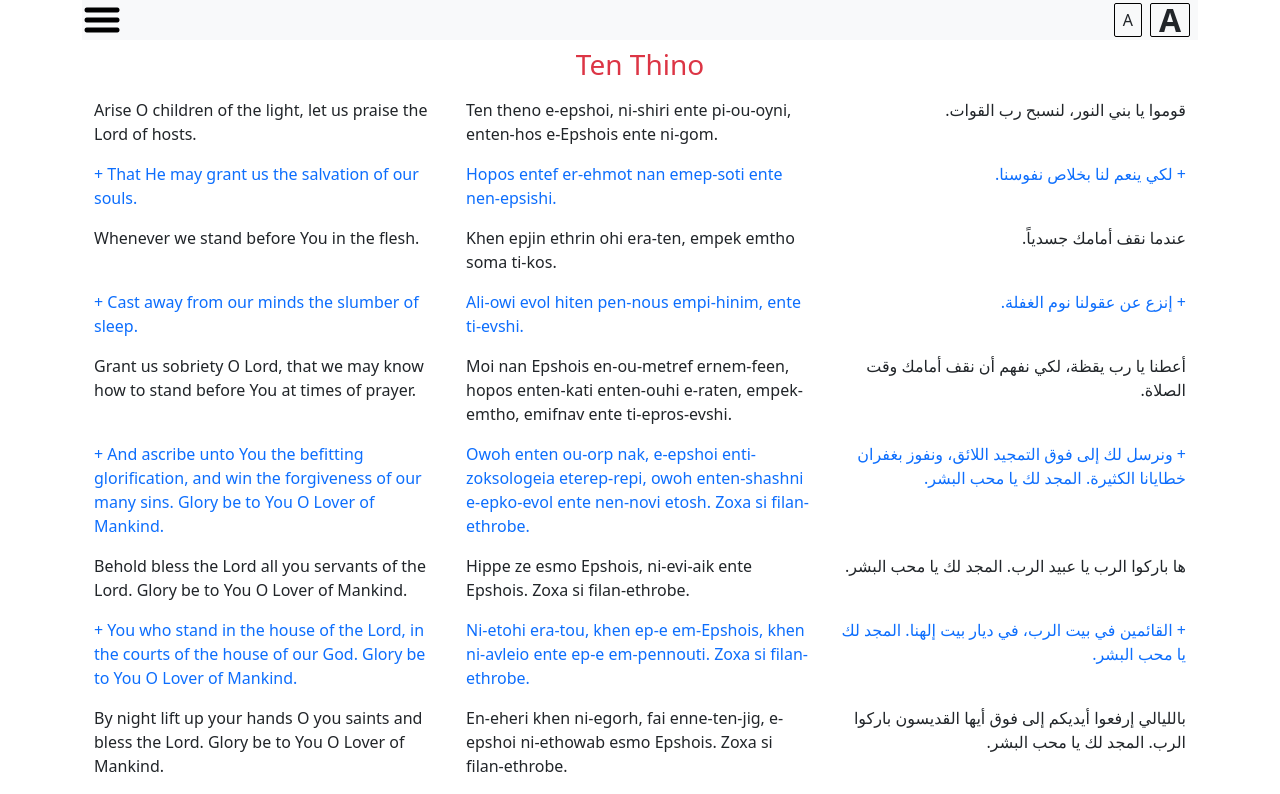
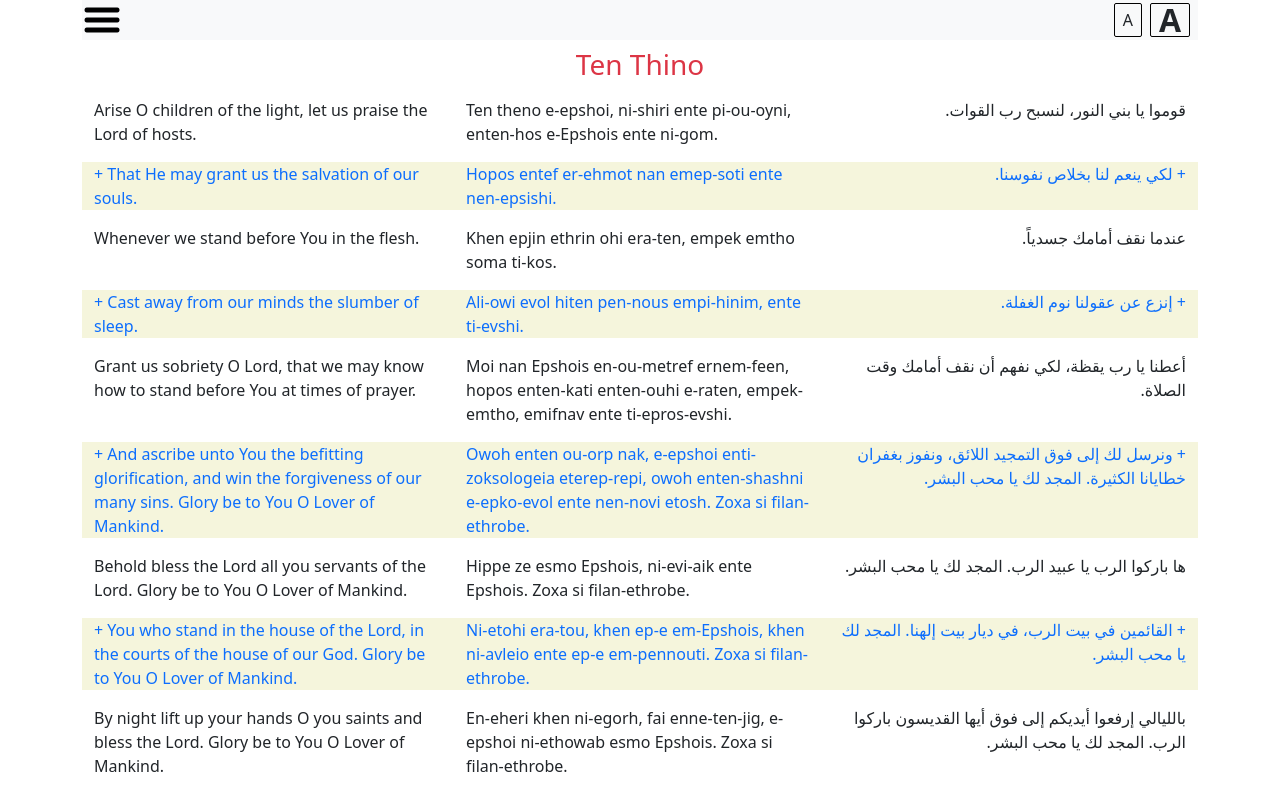
Before and after one commit to tonymelek/Psalmody, a Vue app: page / in a window 1280 px wide. Shown: the top 794 px of the page. Built offline with nearby package versions, Linux system fonts and the light colour scheme.

Commit message:
shade rows to facilitate reading

```diff
--- a/src/containers/Sunday.vue
+++ b/src/containers/Sunday.vue
@@ -66,8 +66,8 @@
         </div>
         <div v-for="hymn in selectedHymns" :class="{ 'd-none': langsCount === 0 }">
             <h3 class="text-danger text-center pt-5" :id="hymn.name">{{ hymn.name }}</h3>
-            <div v-for="verse in hymn.english.length" class="container">
-                <div class="row my-3" :class="{ 'text-primary': verse % 2 === 0 }">
+            <div v-for="verse in hymn.english.length" class="container verses">
+                <div class="row my-3 " :class="{ 'text-primary': verse % 2 === 0 }">
                     <div :class="colsCount" class="pre-wrap" :style="{ 'font-size': fontSizeWithRem }" v-show="showLang('english')">
                         {{ hymn.english[verse - 1] }}
                     </div>
--- a/src/style.css
+++ b/src/style.css
@@ -93,3 +93,8 @@ input:checked + .slider:before {
 a{
   text-decoration: none;
 }
+.verses:nth-child(odd){
+  background-color: beige;
+  margin-top: 0;
+  margin-bottom: 0;
+}
```
